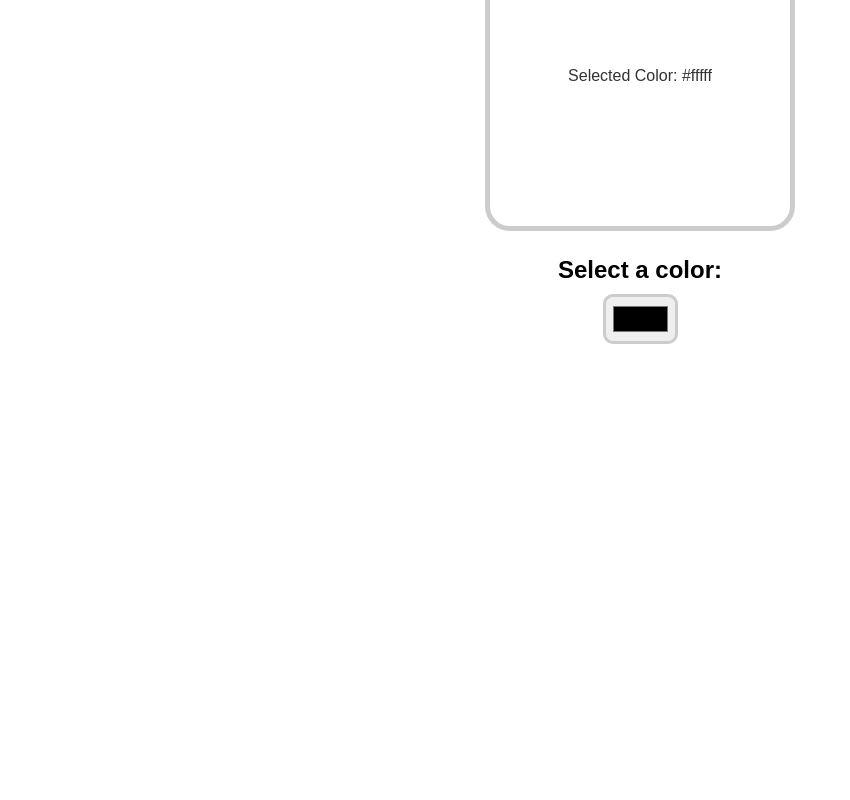
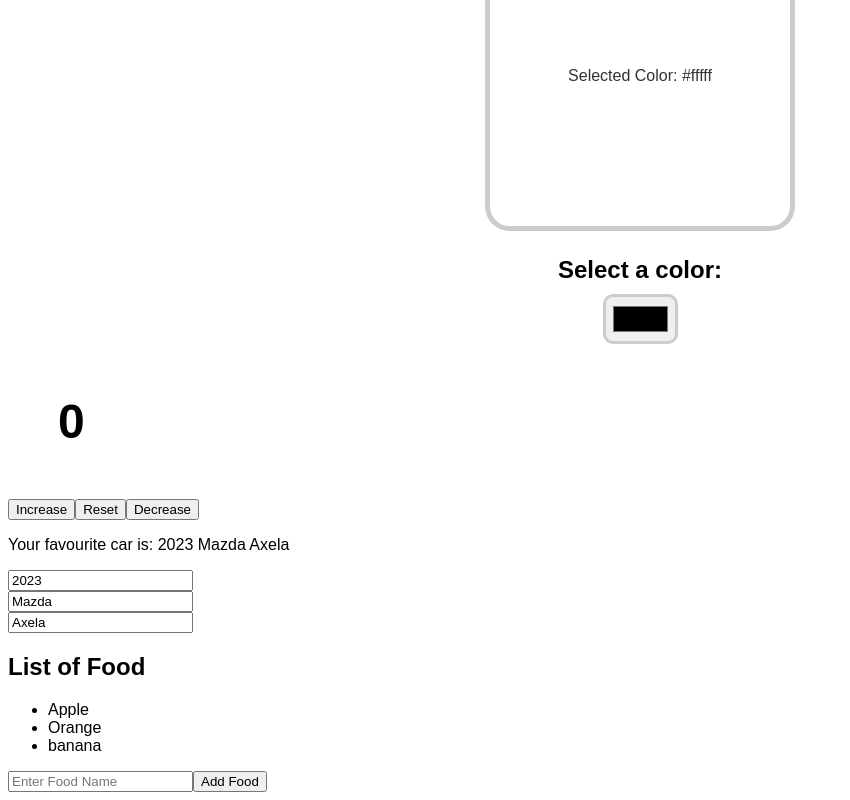
Before and after one commit to rem422/react-full-course, a React (Vite) app: page / in a window 1280 px wide. Shown: the part 3763-4563 px from the top of the page, without its empty margins (0-850 px from the left). Before the commit the page ends 4115 px from the top, so only its background shows below. Built offline with nearby package versions, Linux system fonts and the light colour scheme.

Commit message:
React Full Course

```diff
--- a/src/App.jsx
+++ b/src/App.jsx
@@ -12,6 +12,9 @@ import Counter from "./Components/Counter"
 import UseStateDemo from "./Components/UseStateDemo"
 import OnChange from "./Components/OnChange"
 import ColorPicker from "./Components/ColorPicker"
+import Updater_Function from "./Components/Updater_Function.jsx";
+import UpdateObjectInState from "./Components/UpdateObjectInState.jsx"
+import UpdateStateOfAnArray from "./Components/UpdateStateOfAnArray.jsx"
 
 function App() {
 
@@ -57,6 +60,9 @@ function App() {
       <Counter />
       <OnChange />
       <ColorPicker />
+      <Updater_Function />
+      <UpdateObjectInState />
+      <UpdateStateOfAnArray />
     </>
   )
 }
--- /dev/null
+++ b/src/Components/UpdateObjectInState.jsx
@@ -0,0 +1,35 @@
+import { useState } from "react"
+
+
+const UpdateObjectInState = () => {
+
+    const[car, setCar] = useState({
+                                    year: '2023',
+                                    make: 'Mazda',
+                                    model: 'Axela'
+                                    });
+
+    const handleYearChange = (e) => {
+        setCar(c => ({...c, year: e.target.value}));
+    }
+
+    const handleMakeChange = (e) => {
+        setCar(c => ({...c, make: e.target.value}));
+    }
+
+    const handleModelChange = (e) => {
+        setCar(c => ({...c, model: e.target.value}));
+    }
+
+  return (
+    <div>
+        <p>Your favourite car is: {car.year} {car.make} {car.model} </p>
+
+        <input type="number" value={car.year} onChange={handleYearChange}/> <br />
+        <input type="text" value={car.make} onChange={handleMakeChange}/> <br />
+        <input type="text" value={car.model}onChange={handleModelChange}/> <br />
+    </div>
+  )
+}
+
+export default UpdateObjectInState
--- /dev/null
+++ b/src/Components/UpdateStateOfAnArray.jsx
@@ -0,0 +1,36 @@
+import {useState} from 'react'
+
+const UpdateStateOfAnArray = () => {
+
+    const[foods, setFoods] = useState(['Apple', 'Orange', 'banana']);
+
+    const handleAddFood = () => {
+      const newFood = document.getElementById('foodInput').value;
+      document.getElementById('foodInput').value = '';
+
+      setFoods(f => [...f, newFood]);
+    }
+
+    const handleRemoveFood = (index) => {
+      setFoods(foods.filter((_, i) => i !== index));
+    }
+
+  return (
+    <div>
+        <h2>List of Food</h2>
+
+        <ul>
+            {
+            foods.map((food, index) =>
+            <li key={food} onClick={() => handleRemoveFood(index)}>
+              {food}
+            </li>
+            )}
+        </ul>
+        <input type="text" id='foodInput' placeholder='Enter Food Name'/>
+        <button onClick={handleAddFood}>Add Food</button>
+    </div>
+  )
+}
+
+export default UpdateStateOfAnArray
--- a/src/Components/Updater_Function.jsx
+++ b/src/Components/Updater_Function.jsx
@@ -0,0 +1,31 @@
+import { useState } from "react"
+
+const UpdaterFunction = () => {
+const [count, setCount] = useState(0);
+
+const increment = () => {
+    setCount(c => c + 1);
+    setCount(c => c + 1);
+    setCount(c => c + 1);
+}
+
+const decrement = () => {
+    setCount(c => c - 1);
+    setCount(c => c - 1);
+    setCount(c => c - 1);
+}
+
+const reset = () => {
+    setCount(0);
+}
+
+    return (
+        <div>
+            <h1>{count}</h1>
+            <button onClick={increment}>Increase</button>
+            <button onClick={reset}>Reset</button>
+            <button onClick={decrement}>Decrease</button>
+        </div>
+    )
+}
+export default UpdaterFunction
```
